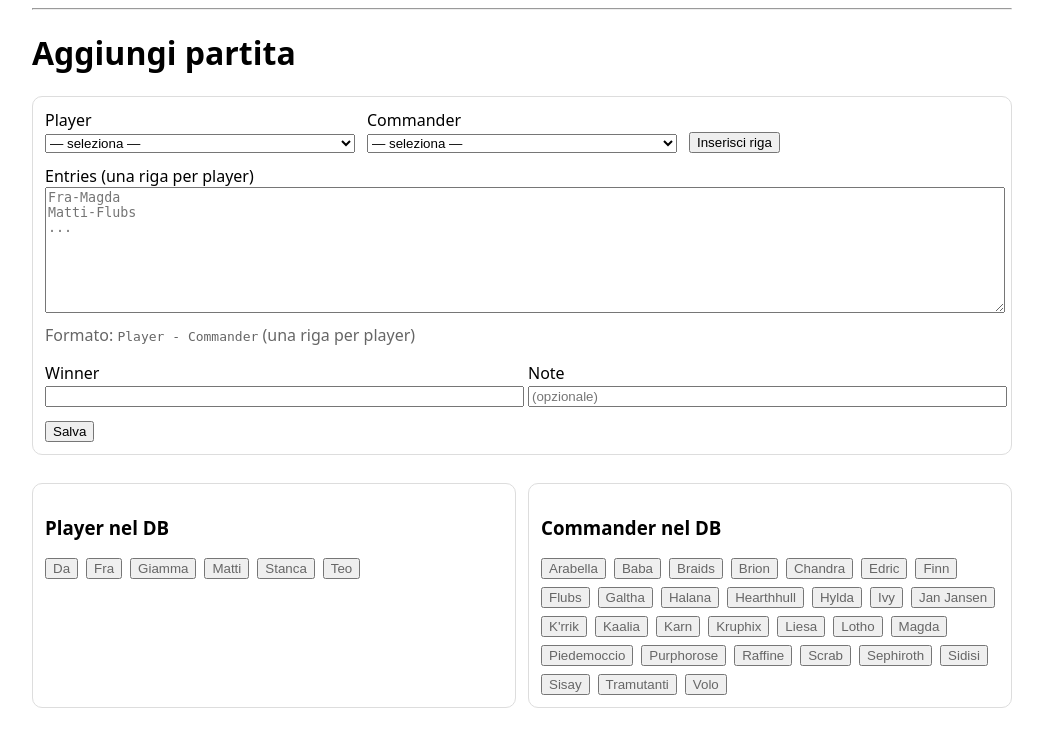
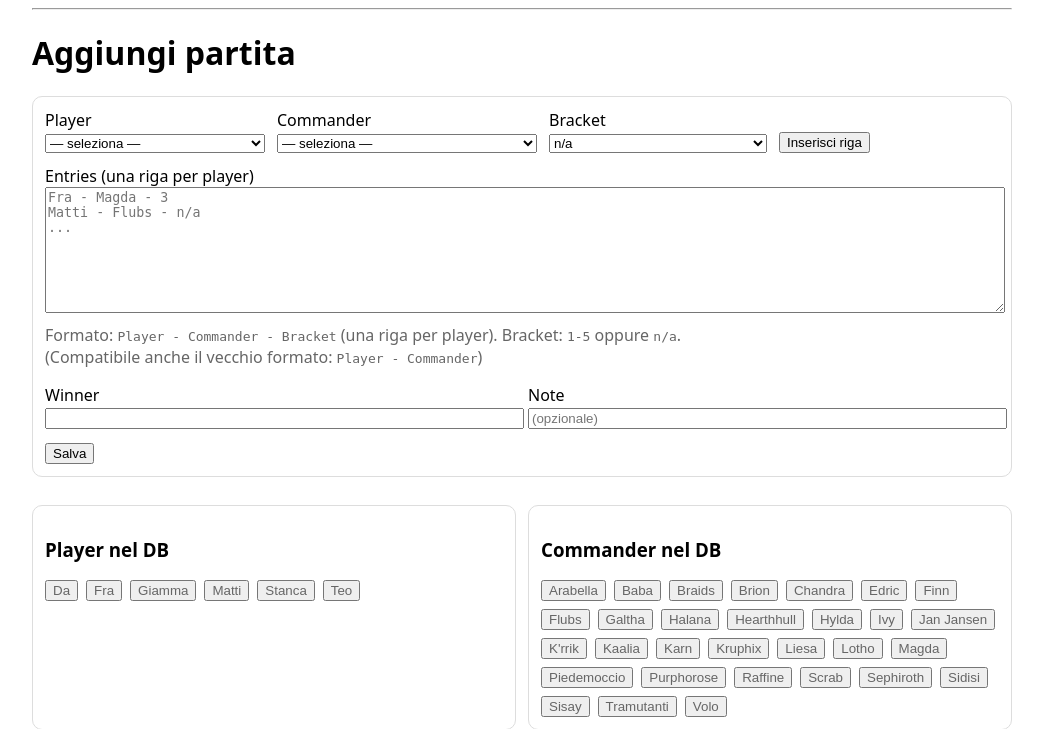
Before and after one commit to frpnz/commander-tracker, a FastAPI app: page /add in a window 1280 px wide. Shown: the part 46-775 px from the top of the page, without its empty margins (118-1161 px from the left). Before the commit the page ends 754 px from the top, so only its background shows below. Run offline with FastAPI, Linux system fonts and the light colour scheme.

Commit message:
inserito record bracket

```diff
--- a/app.py
+++ b/app.py
@@ -36,6 +36,7 @@ class GameEntry(SQLModel, table=True):
     game_id: int = Field(foreign_key="game.id", index=True)
     player: str = Field(index=True)
     commander: str = Field(index=True)
+    bracket: Optional[int] = Field(default=None, index=True)
 
 
 # =============================================================================
@@ -52,8 +53,29 @@ DB_PATH.parent.mkdir(parents=True, exist_ok=True)
 engine = create_engine(f"sqlite:///{DB_PATH}", echo=False)
 
 
+def migrate_schema() -> None:
+    """Esegue piccole migrazioni incrementali sul DB SQLite (ALTER TABLE).
+
+    Nota: SQLModel.metadata.create_all NON aggiunge colonne su tabelle esistenti.
+    """
+    with engine.connect() as conn:
+        # Verifica se la tabella esiste già
+        res = conn.exec_driver_sql(
+            "SELECT name FROM sqlite_master WHERE type='table' AND name='gameentry';"
+        ).fetchone()
+        if not res:
+            return
+
+        cols = conn.exec_driver_sql("PRAGMA table_info('gameentry');").fetchall()
+        col_names = {c[1] for c in cols}  # (cid, name, type, notnull, dflt_value, pk)
+        if "bracket" not in col_names:
+            conn.exec_driver_sql("ALTER TABLE gameentry ADD COLUMN bracket INTEGER;")
+            conn.commit()
+
+
 @app.on_event("startup")
 def on_startup() -> None:
+    migrate_schema()
     SQLModel.metadata.create_all(engine)
 
 
@@ -65,22 +87,60 @@ def get_session() -> Session:
 # HELPERS
 # =============================================================================
 
-def parse_entries(text: str) -> List[Tuple[str, str]]:
+def parse_entries(text: str) -> List[Tuple[str, str, Optional[int]]]:
     """
     Formato atteso (una riga per player):
+      Player - Commander - Bracket
+
+    Dove Bracket è:
+      - un intero da 1 a 5
+      - oppure 'n/a' (o vuoto) per indicare assente
+
+    Per retro-compatibilità, è accettato anche:
       Player - Commander
     """
-    out: List[Tuple[str, str]] = []
+    out: List[Tuple[str, str, Optional[int]]] = []
     for raw in text.splitlines():
         line = raw.strip()
         if not line:
             continue
-        if "-" not in line:
-            raise ValueError(f"Riga non valida (manca '-'): {line}")
-        player, commander = [x.strip() for x in line.split("-", 1)]
-        if not player or not commander:
+
+        # Preferisci separatore " - " (più robusto se nei nomi ci sono trattini)
+        sep = " - " if " - " in line else "-"
+        parts = [p.strip() for p in line.split(sep)]
+
+        if len(parts) < 2:
             raise ValueError(f"Riga non valida: {line}")
-        out.append((player, commander))
+
+        player = parts[0]
+        if not player:
+            raise ValueError(f"Riga non valida: {line}")
+
+        bracket: Optional[int] = None
+        commander_parts = parts[1:]
+
+        # Se ci sono 3+ parti, interpretiamo l'ultima come bracket
+        if len(parts) >= 3:
+            bracket_token = parts[-1].strip().lower()
+            commander_parts = parts[1:-1]
+
+            if bracket_token in {"", "n/a", "na", "none", "null"}:
+                bracket = None
+            else:
+                try:
+                    bracket_val = int(bracket_token)
+                except ValueError:
+                    raise ValueError(f"Bracket non valido (usa 1-5 o n/a): {line}")
+                if bracket_val < 1 or bracket_val > 5:
+                    raise ValueError(f"Bracket fuori range (1-5): {line}")
+                bracket = bracket_val
+
+        commander = f" {sep.strip()} ".join([c for c in commander_parts if c]).strip()
+        if not commander:
+            raise ValueError(f"Riga non valida: {line}")
+
+        out.append((player, commander, bracket))
+
     if not out:
         raise ValueError("Nessuna entry trovata.")
     return out
@@ -214,8 +274,8 @@ def add_game(
         session.commit()
         session.refresh(g)
 
-        for player, commander in entries:
-            session.add(GameEntry(game_id=g.id, player=player, commander=commander))
+        for player, commander, bracket in entries:
+            session.add(GameEntry(game_id=g.id, player=player, commander=commander, bracket=bracket))
 
         session.commit()
 
@@ -231,7 +291,9 @@ def edit_form(request: Request, game_id: int) -> HTMLResponse:
 
         entries = session.exec(select(GameEntry).where(GameEntry.game_id == game_id)).all()
 
-    entries_text = "\n".join([f"{e.player} - {e.commander}" for e in entries])
+    entries_text = "\n".join([
+        f"{e.player} - {e.commander} - {(e.bracket if e.bracket is not None else 'n/a')}" for e in entries
+    ])
     return templates.TemplateResponse(
         "edit_game.html",
         {"request": request, "game": g, "entries_text": entries_text, "error": None},
@@ -275,8 +337,8 @@ def edit_game(
             session.delete(oe)
         session.commit()
 
-        for player, commander in entries:
-            session.add(GameEntry(game_id=game_id, player=player, commander=commander))
+        for player, commander, bracket in entries:
+            session.add(GameEntry(game_id=game_id, player=player, commander=commander, bracket=bracket))
         session.commit()
 
     return RedirectResponse(url="/", status_code=303)
--- a/templates/add_game.html
+++ b/templates/add_game.html
@@ -30,6 +30,16 @@
       </select>
     </div>
 
+    <div style="min-width:140px;">
+      <label>Bracket</label><br>
+      <select id="bracketSelect" style="width:100%;">
+        <option value="n/a">n/a</option>
+        {% for b in [1,2,3,4,5] %}
+          <option value="{{ b }}">{{ b }}</option>
+        {% endfor %}
+      </select>
+    </div>
+
     <div>
       <button type="button" id="addLineBtn">Inserisci riga</button>
     </div>
@@ -38,11 +48,12 @@
   <div style="margin-top:12px;">
     <label>Entries (una riga per player)</label><br>
     <textarea id="entriesText" name="entries_text" rows="8" style="width:100%;" required
-      placeholder="Fra-Magda
-Matti-Flubs
+      placeholder="Fra - Magda - 3
+Matti - Flubs - n/a
 ..."></textarea>
     <p class="muted" style="margin-top:6px;">
-      Formato: <code>Player - Commander</code> (una riga per player)
+      Formato: <code>Player - Commander - Bracket</code> (una riga per player). Bracket: <code>1-5</code> oppure <code>n/a</code>.<br>
+      (Compatibile anche il vecchio formato: <code>Player - Commander</code>)
     </p>
   </div>
 
@@ -87,14 +98,16 @@ Matti-Flubs
 <script>
   const playerSelect = document.getElementById("playerSelect");
   const commanderSelect = document.getElementById("commanderSelect");
+  const bracketSelect = document.getElementById("bracketSelect");
   const entriesText = document.getElementById("entriesText");
 
   document.getElementById("addLineBtn").addEventListener("click", () => {
     const p = (playerSelect.value || "").trim();
     const c = (commanderSelect.value || "").trim();
+    const b = (bracketSelect.value || "n/a").trim();
     if (!p || !c) return;
 
-    const line = `${p} - ${c}`;
+    const line = `${p} - ${c} - ${b}`;
     const current = entriesText.value.trim();
 
     // evita duplicati identici
--- a/templates/edit_game.html
+++ b/templates/edit_game.html
@@ -32,6 +32,7 @@
 </form>
 
 <p class="muted">
-Formato: <code>Nome Player - Nome Commander</code> (una riga per giocatore).
+Formato: <code>Nome Player - Nome Commander - Bracket</code> (una riga per giocatore). Bracket: <code>1-5</code> oppure <code>n/a</code>.
+(Compatibile anche il vecchio formato: <code>Nome Player - Nome Commander</code>).
 </p>
 {% endblock %}
```
Also changed, not shown: README.md (added), data/commander_tracker.sqlite.
